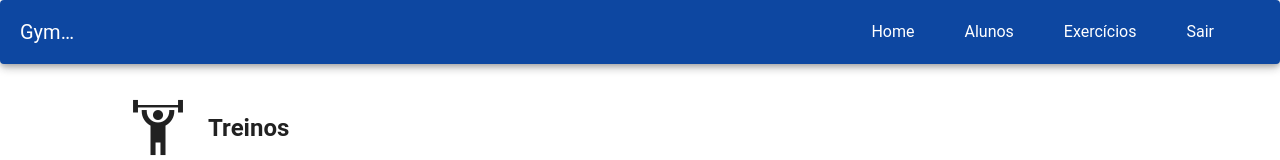
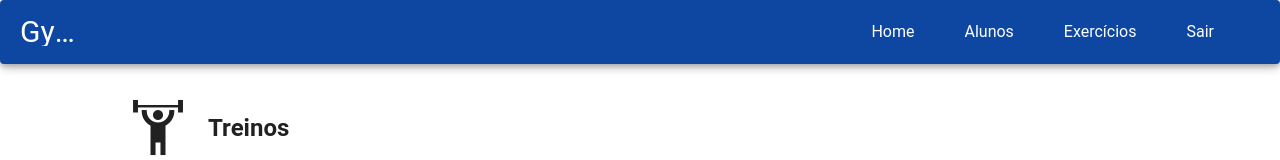
Before and after one commit to Jusouza182/Gym-Tech, a Vue app: page /treinos/1/1/novo in a window 1280 px wide. Shown: the top 160 px of the page. Built offline with nearby package versions, Linux system fonts and the light colour scheme; no server answers.

Commit message:
update: font-size gymTech

```diff
--- a/src/components/Cabecalho/CabecalhoView.vue
+++ b/src/components/Cabecalho/CabecalhoView.vue
@@ -1,6 +1,6 @@
 <template>
         <v-app-bar scroll-behavior="collapse" scroll-threshold="10" elevation="5" color="blue-darken-4" rounded>
-            <v-app-bar-title>GymTech</v-app-bar-title>
+            <v-app-bar-title style="font-size: 30px;">GymTech</v-app-bar-title>
             <v-container class=" d-flex justify-end">
                 <router-link class="rota" to="/dashboard">Home</router-link>
                 <router-link class="rota" to="/alunos">Alunos</router-link>
```
